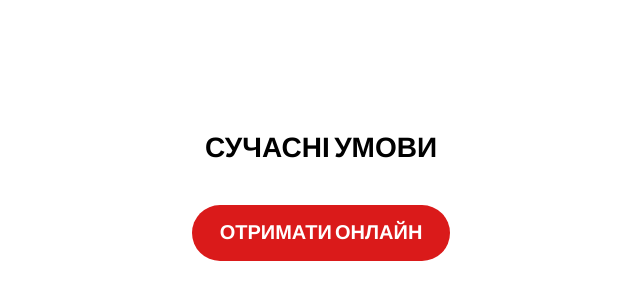
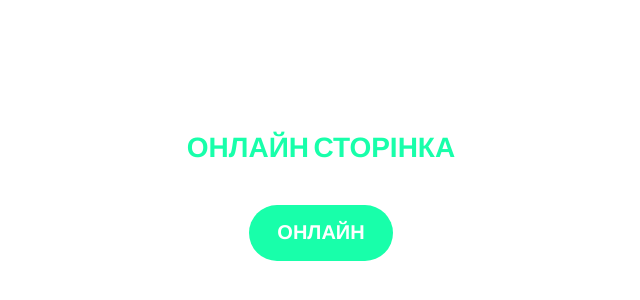
Before and after one commit to zimniekreditiki/zimniekreditiki.github.io, a plain HTML site: page index.html in a window 1280 px wide. Shown: the part 204-504 px from the top of the page, without its empty margins (319-959 px from the left). Drawn offline with Linux system fonts and the light colour scheme.

Commit message:
Add files via upload

```diff
--- a/index.html
+++ b/index.html
@@ -26,7 +26,7 @@
           div {
             font-size: 28px;
             font-weight: 700;
-            color: #000;
+            color: #18FFAA;
           }
 
           a {
@@ -36,7 +36,7 @@
             border: none;
             cursor: pointer;
 
-            background: #da1a1a;
+            background: #18FFAA;
             border-radius: 1000px;
 
             font-size: 20px;
@@ -46,13 +46,13 @@
           }
 
           a:hover {
-            background: #E52727;
+            background: #2777E5;
             transition: .3s all;
           }
         </style>
       </head>
       <body>
-        <div>СУЧАСНІ УМОВИ</div>
-        <a href="">ОТРИМАТИ ОНЛАЙН</a>
+        <div>ОНЛАЙН СТОРІНКА </div>
+        <a href="">ОНЛАЙН</a>
       <body>
     </html>
```
